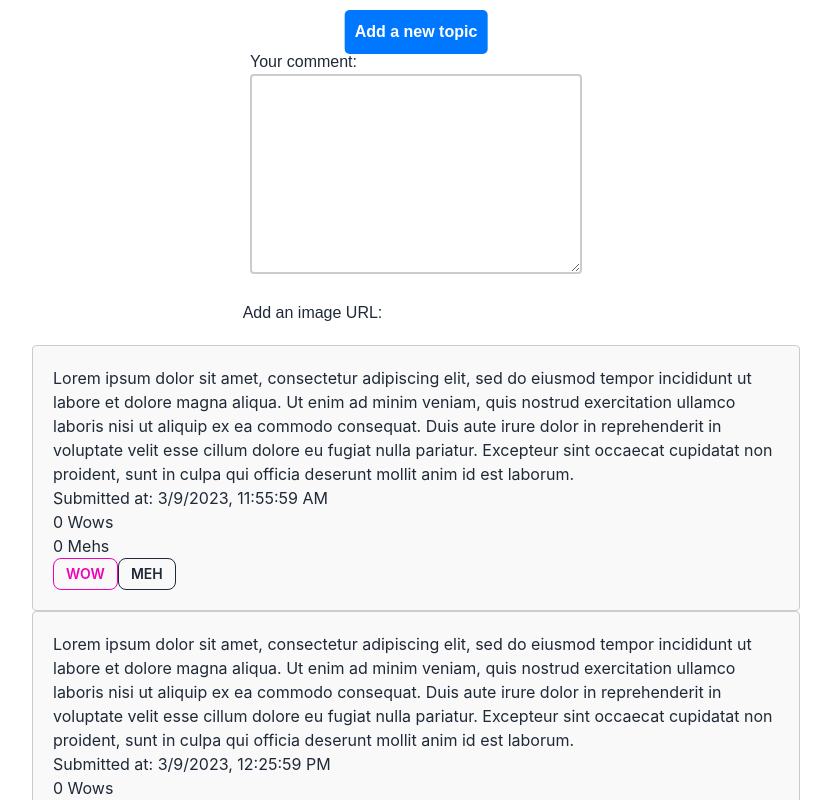
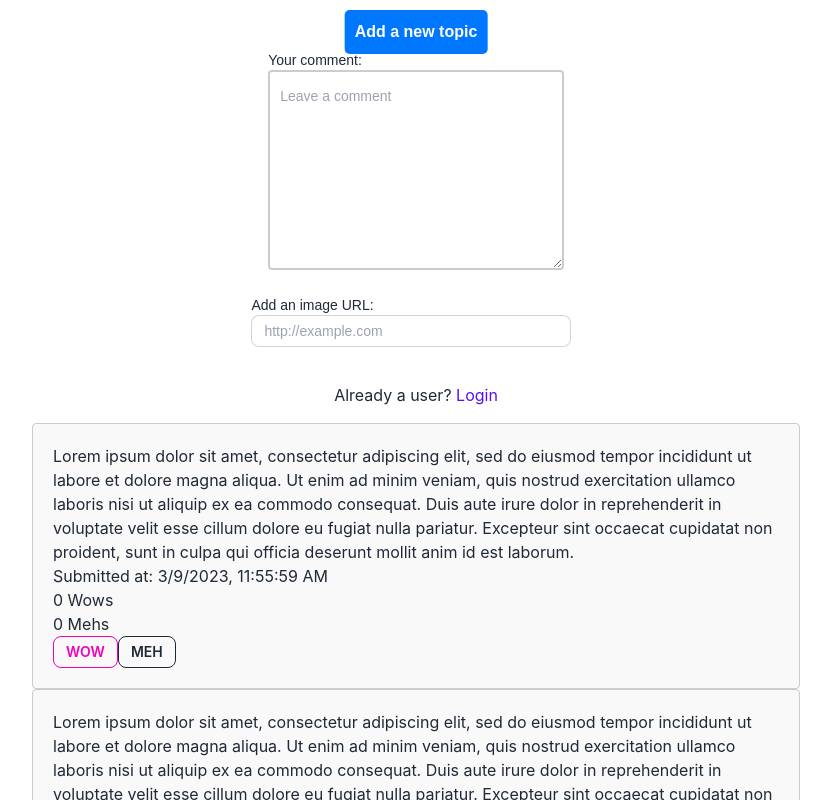
Before and after one commit to CodeOp-tech/final-project-fspt13-team-2, a React (Create React App) app in the folder client/: page / in a window 1280 px wide. Shown: the top 800 px of the page, without its empty margins (224-1055 px from the left). Built offline with nearby package versions, Linux system fonts and the light colour scheme.

Commit message:
user login front end

```diff
--- a/client/src/HomePage.js
+++ b/client/src/HomePage.js
@@ -1,4 +1,5 @@
 import { useState } from 'react';
+import { Link } from "react-router-dom";
 import Form from './components/Form.js';
 import CommentsDisplay from './components/CommentsDisplay';
 
@@ -65,6 +66,12 @@ export default function HomePage() {
             <Form onAdd={handleAddComments}/>
         </div>
 
+        <div className="text-center p-4">
+          <h3>Already a user?
+            <span><Link className="link link-primary link-hover" to="/login"> Login</Link></span>
+          </h3>
+        </div>
+
         <div>
             <CommentsDisplay
             comments={comments}
--- a/client/src/UsersLoginPage.js
+++ b/client/src/UsersLoginPage.js
@@ -5,11 +5,11 @@ const HOSTNAME = "http://localhost:5050"
 
 export default function UsersLoginPage() {
   const [credentials, setCredentials] = useState({
-    username: "test",
-    password: "test"
+    nick: "",
+    password: ""
   })
 
-  const {username, password} = credentials;
+  const {nick, password} = credentials;
 
   const handleChange = (e) => {
     const {name, value} = e.target;
@@ -51,27 +51,31 @@ export default function UsersLoginPage() {
 
     return (
       <div>
-        <div>
+        <div className="container mx-auto px-10">
+
           <input
-          value={username}
+          value={nick}
           onChange={handleChange}
-          name="username"
+          name="nick"
           type="text"
-          className="form-control mb-2"
+          className="form-control mb-2 input input-sm input-bordered w-full max-w-xs"
           />
           <input
           value={password}
           onChange={handleChange}
           name="password"
           type="password"
-          className="form-control mb-2"
+          className="form-control mb-2 input input-sm input-bordered w-full max-w-xs"
           />
-          <button className="btn btn-secondary" onClick={login}>
+
+          <div className="btn-group">
+          <button className="btn btn-primary" onClick={login}>
             Log in
           </button>
-          <button className="btn btn-secondary" onClick={logout}>
+          <button className="btn btn-primary" onClick={logout}>
             Log out
           </button>
+        </div>
         </div>
 
         <div className="text-center p-4">
--- a/client/src/components/Form.js
+++ b/client/src/components/Form.js
@@ -35,13 +35,18 @@ function Form({ onAdd }) {
     <div className="comment-form-container">
       {/* Create a form element with a textarea for the comment and an input for the category */}
       <form className="comment-form" onSubmit={handleSubmit}>
-        <label className="comment-label">
+        <label className="label-text">
           Your comment:
-          <textarea className="comment-textarea" value={comment} onChange={handleCommentChange} />
+          <textarea className="textarea textarea-bordered" placeholder="Leave a comment" value={comment} onChange={handleCommentChange} />
         </label>
-        <label className="comment-label">
+        <label className="label-text">
           Add an image URL:
-          <input type="text" value={imageUrl} onChange={(e) => setImageUrl(e.target.value)} />
+          <input
+          className="input input-bordered input-sm w-full max-w-xs"
+          placeholder="http://example.com"
+          type="text"
+          value={imageUrl} onChange={(e) => setImageUrl(e.target.value)}
+          />
         </label>
         {/* Create a button to submit the form */}
         <button className="comment-button" type="submit">Add a new topic</button>
```
